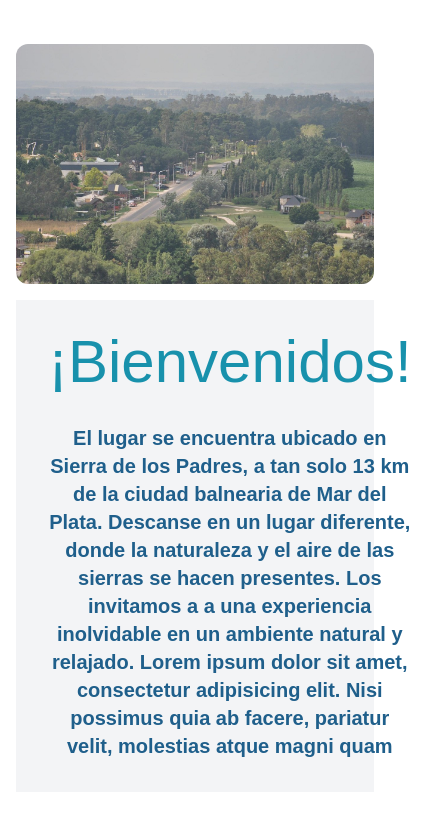
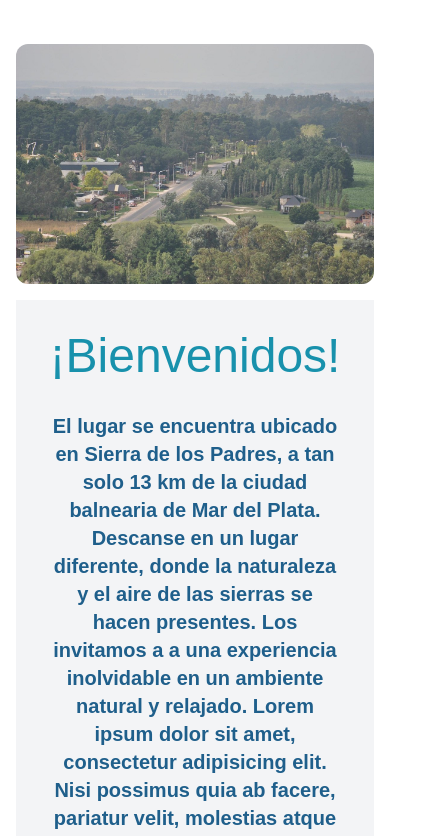
Before and after one commit to fedeaguilera/villa-lacandelaria, a Next.js app: page / in a window 390 px wide. Shown: the part 864-1700 px from the top of the page, 444 px wide, since content can reach past the window. Built offline with nearby package versions, Linux system fonts and the light colour scheme; a web font is replaced by a local one.

Commit message:
Correccion vista mobile

```diff
--- a/components/index/main/presentation/Introduction.tsx
+++ b/components/index/main/presentation/Introduction.tsx
@@ -57,7 +57,7 @@ const Introduction: FunctionComponent<IntroductionProps> = () => {
 			<motion.section className="min-h-screen">
 				<div className="px-4 py-16 mx-auto  sm:px-6 lg:px-8">
 					<div className="grid grid-cols-1 lg:grid-cols-2 lg:h-screen">
-						<div className=" z-10 lg:py-16">
+						<div className="relative z-10 lg:py-16">
 							<motion.div
 								variants={image}
 								initial="hidden"
@@ -84,9 +84,9 @@ const Introduction: FunctionComponent<IntroductionProps> = () => {
 									initial="hidden"
 									whileInView="visible"
 									viewport={{ once: true, amount: 0.8 }}
-									className="text-6xl text-center text-gallery"
+									className="text-5xl text-center text-gallery"
 								>
-									¡Bienvenidos!{" "}
+									¡Bienvenidos!
 								</motion.h3>
 
 								<motion.p
```
